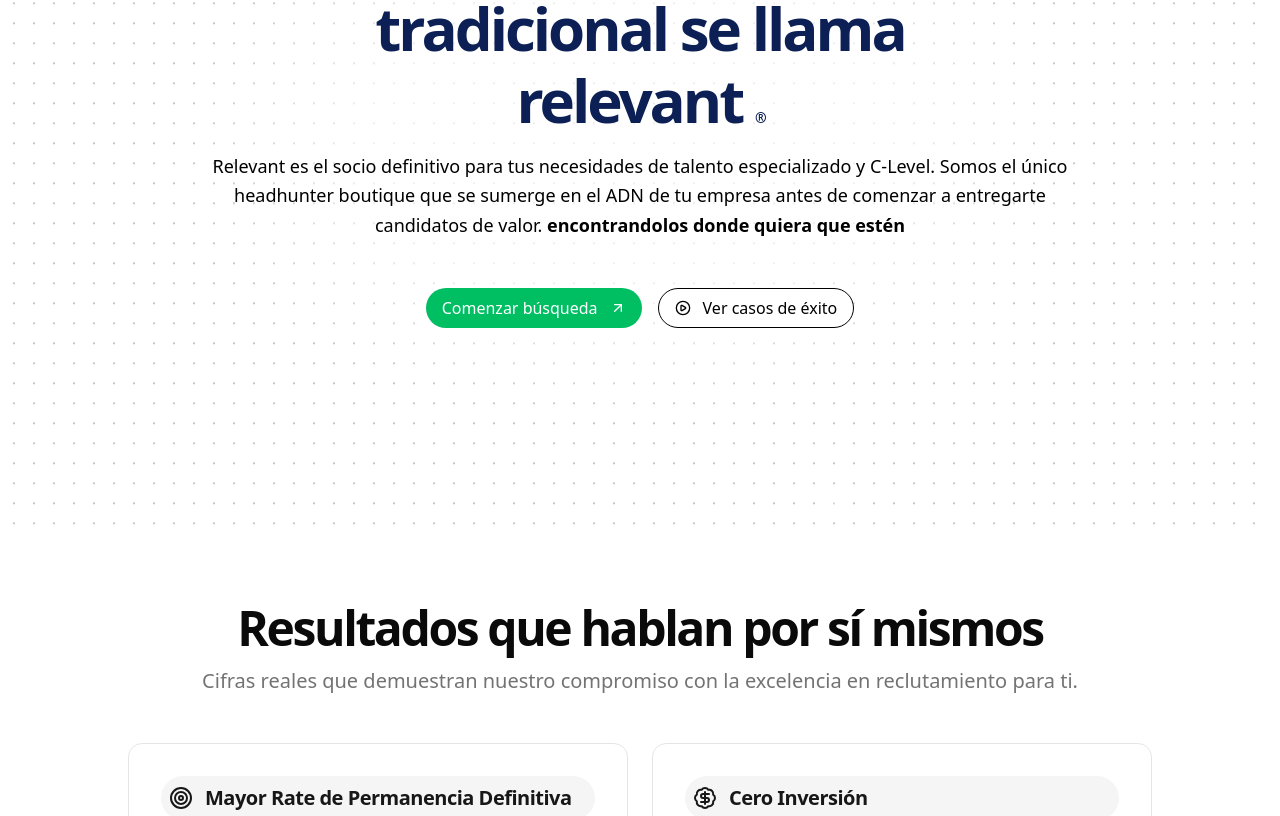
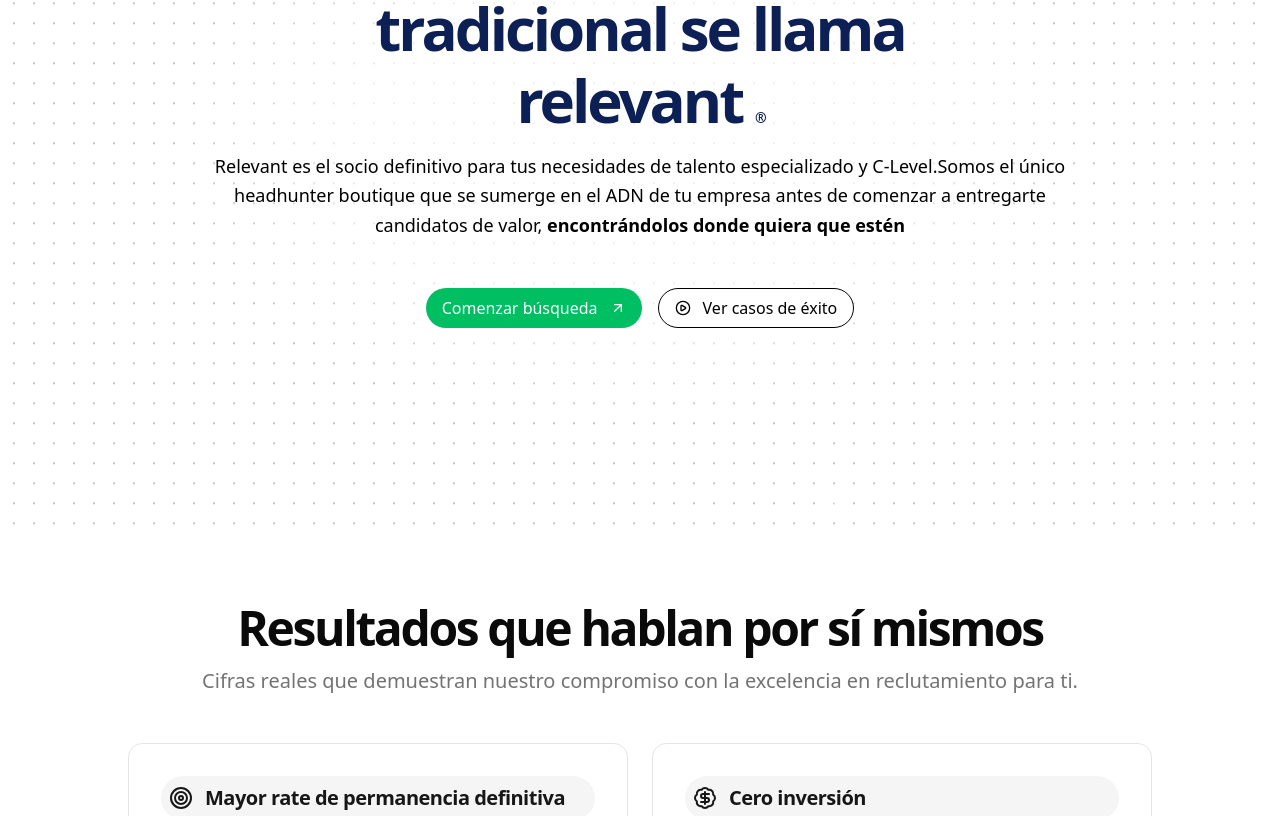
Before and after one commit to ALDRICHCODE45/relevant_def, a Next.js app: page / in a window 1280 px wide. Shown: the part 264-1080 px from the top of the page. Built offline with nearby package versions, Linux system fonts and the light colour scheme.

Commit message:
UI:correcciones

```diff
--- a/src/components/hero/HeroPage.tsx
+++ b/src/components/hero/HeroPage.tsx
@@ -41,10 +41,12 @@
           className="m-4 text-sm sm:text-base md:text-lg text-black px-4 sm:px-0 leading-relaxed"
         >
           Relevant es el socio definitivo para tus necesidades de talento
-          especializado y C-Level. Somos el único headhunter boutique que se
-          sumerge en el ADN de tu empresa antes de comenzar a entregarte
-          candidatos de valor.{" "}
-          <strong>encontrandolos donde quiera que estén</strong>
+          especializado y C-Level.
+          <span>
+            Somos el único headhunter boutique que se sumerge en el ADN de tu
+            empresa antes de comenzar a entregarte candidatos de valor,{" "}
+          </span>
+          <strong>encontrándolos donde quiera que estén</strong>
         </motion.p>
 
         <motion.div
--- a/src/components/stats/Estadisticas.tsx
+++ b/src/components/stats/Estadisticas.tsx
@@ -9,20 +9,20 @@
   {
     icon: Target,
     numero: "93%",
-    titulo: "Mayor Rate de Permanencia Definitiva",
+    titulo: "Mayor rate de permanencia definitiva",
     descripcion: "De nuestros reclutados consiguen contratos indefinidos",
   },
   {
     icon: BadgeDollarSign,
     numero: "$0",
-    titulo: "Cero Inversión",
+    titulo: "Cero inversión",
     descripcion:
       "Nuestros socios no invierten un solo peso. Solo pagan por el éxito con tarifa única cuando el talento esté firmado y presente",
   },
   {
     icon: Zap,
     numero: "80%",
-    titulo: "Máximo Ahorro en Tiempo",
+    titulo: "Máximo ahorro en tiempo",
     descripcion:
       "De las ocasiones nuestros clientes seleccionan candidatos en la primera terna",
   },
```
Also changed, not shown: src/docs/notas.txt.
